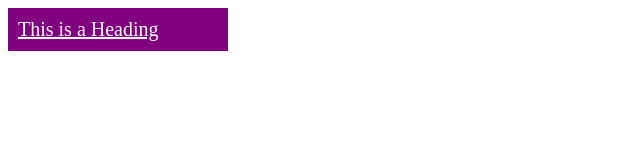
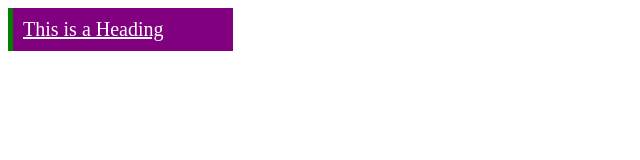
Before and after one commit to acciojob/all-styles-text-sowndarya1208-pixel, a website: page main.html in a window 1280 px wide. Shown: the full height of the page, 0-640 px from the left. Drawn offline with Linux system fonts and the light colour scheme.

Commit message:
created a submission

```diff
--- a/styles.css
+++ b/styles.css
@@ -5,6 +5,7 @@
 	background-color: purple;
 	border-left-width:5px;
 	border-left-color:green;
+	    border-left-style: solid;
     padding:10px;
 }
 #heading{
```
